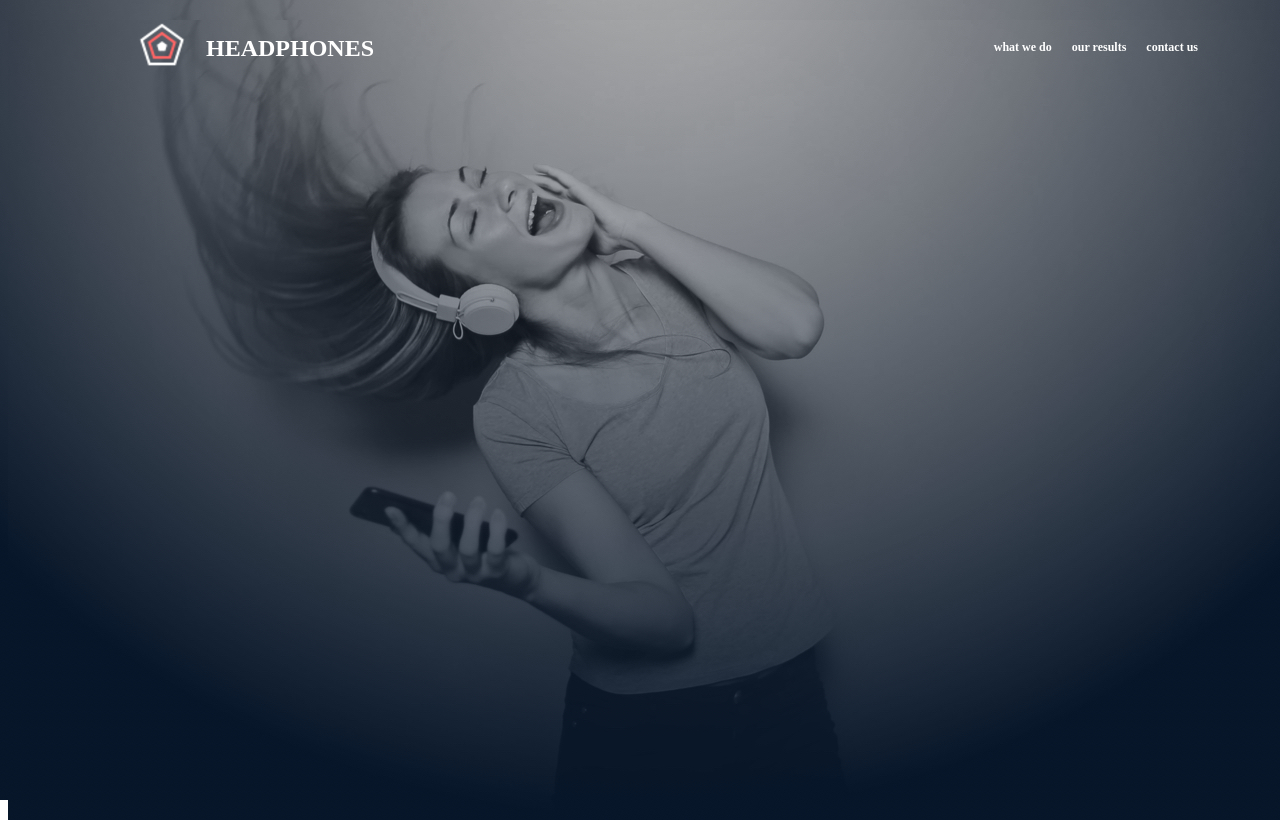
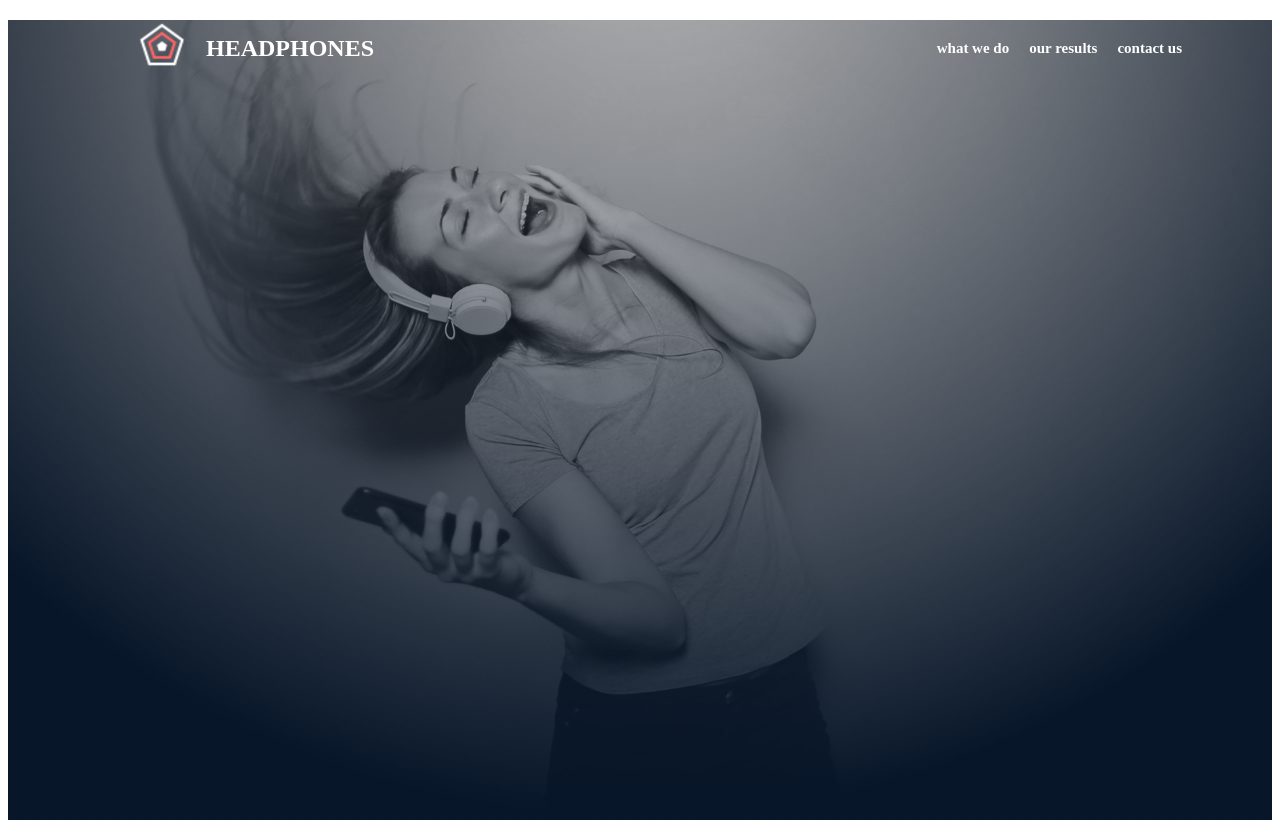
Before and after one commit to fre-eyesus/alx_html_css, a plain HTML site: page headphones/0-index.html in a window 1280 px wide. Drawn offline with Linux system fonts and the light colour scheme.

Commit message:
adjusted the viewport

```diff
--- a/headphones/0-index.html
+++ b/headphones/0-index.html
@@ -5,10 +5,11 @@
     <meta name="viewport" content="width=device-width, initial-scale=1.0">
     <title>Headphones</title>
     <link rel="stylesheet" href="0-styles.css">
-    <link rel="stylesheet" href="../headphones/images/images/favicon.png" type="image/png">
+    <link rel="icon" href="../headphones/images/images/favicon.png" type="image/png">
 </head>
 <body>
     <header class="header">
+        <div class="container">
             <div class="logo">
                 <a href="#"><img src="../headphones/images/images/favicon.ico" alt="logo"></a>
                 <p>headphones</p>
@@ -22,6 +23,8 @@
                    </ul>
                 </nav>
             </div>
+
+        </div>
     </header>
 </body>
 </html>
--- a/headphones/0-styles.css
+++ b/headphones/0-styles.css
@@ -1,14 +1,21 @@
+:root{
+    --color-primary: #FFFFFF;
+    --color-secondary: #FF6565;
+}
+
 
 html,body{
     font-size: 62.5%;
+}
+.header{
     background-image: url(../headphones/images/images/headphones_hero_1.jpg);
     background-size:cover;
     background-repeat: no-repeat;
     background-position: center;
     width:100%;
-    height:100%;
+    height:100vh;
 }
-.header{
+.container{
     display: flex;
     flex-direction: row;
     margin:20px 130px 20px 130px ;
@@ -17,7 +24,7 @@ html,body{
     font-size: 3.6rem;
     font-weight: bold;
     margin: 0;
-    color:#FFFFFF;
+    color:var(--color-primary);
 }
 .logo{
     display:flex;
@@ -40,15 +47,19 @@ nav ul{
     display:flex;
     flex-direction: row;
     justify-content: space-between;
-    font:#FFFFFF;
+    font:var(--color-primary);
     list-style-type: none;
     margin:0;
     padding-top:2rem;
     width: 100%;
+    transition: color 0.5s ease-out 0ms linear;
+}
+li a:hover{
+    color:var(--color-secondary);
 }
 li a{
-    font-size:1.2rem;
+    font-size:1.5rem;
     font-weight: bold;
     text-decoration:none;
-    color:#FFFFFF;
+    color:var(--color-primary);
 }
```
Lines whose indentation alone changed are shown as unchanged.
